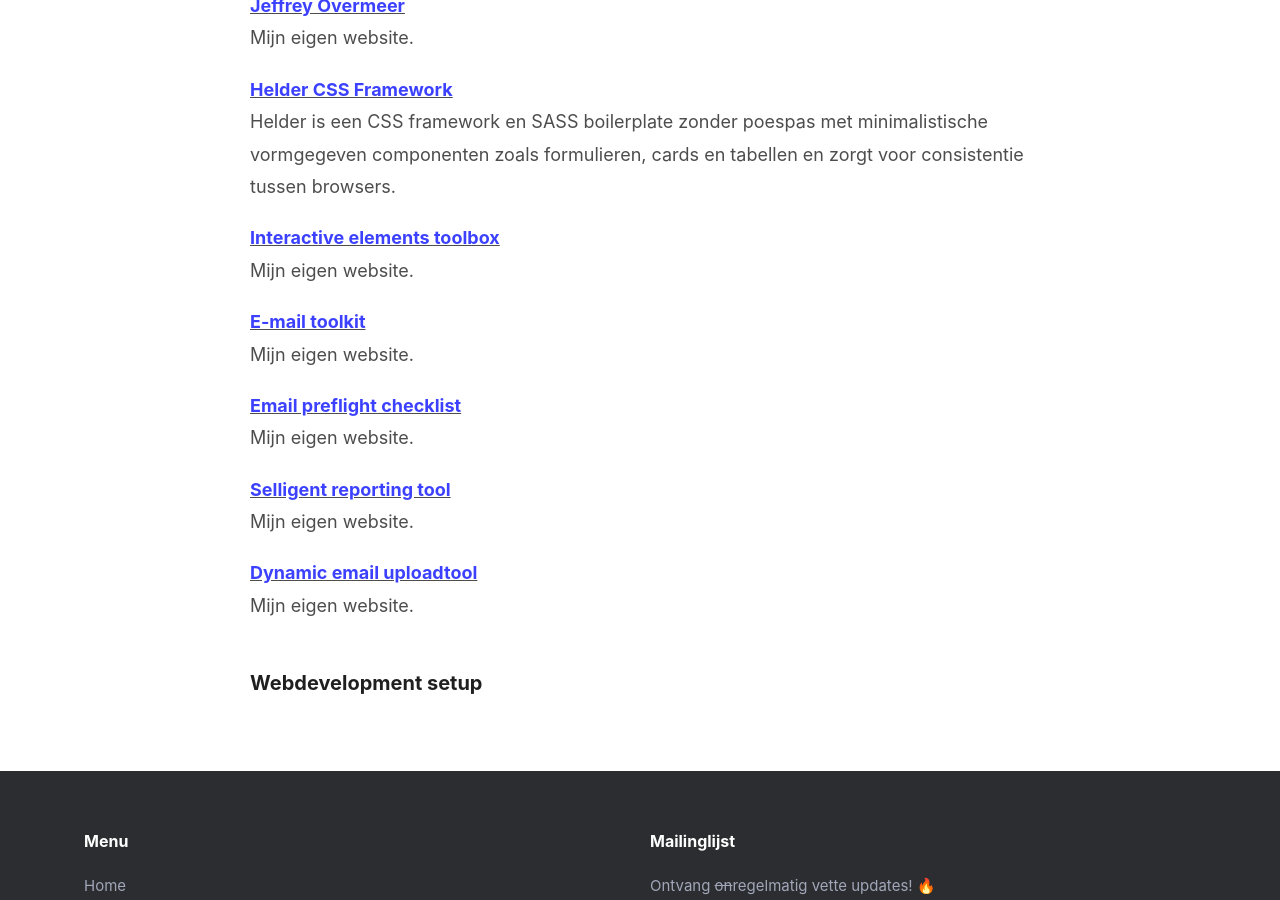
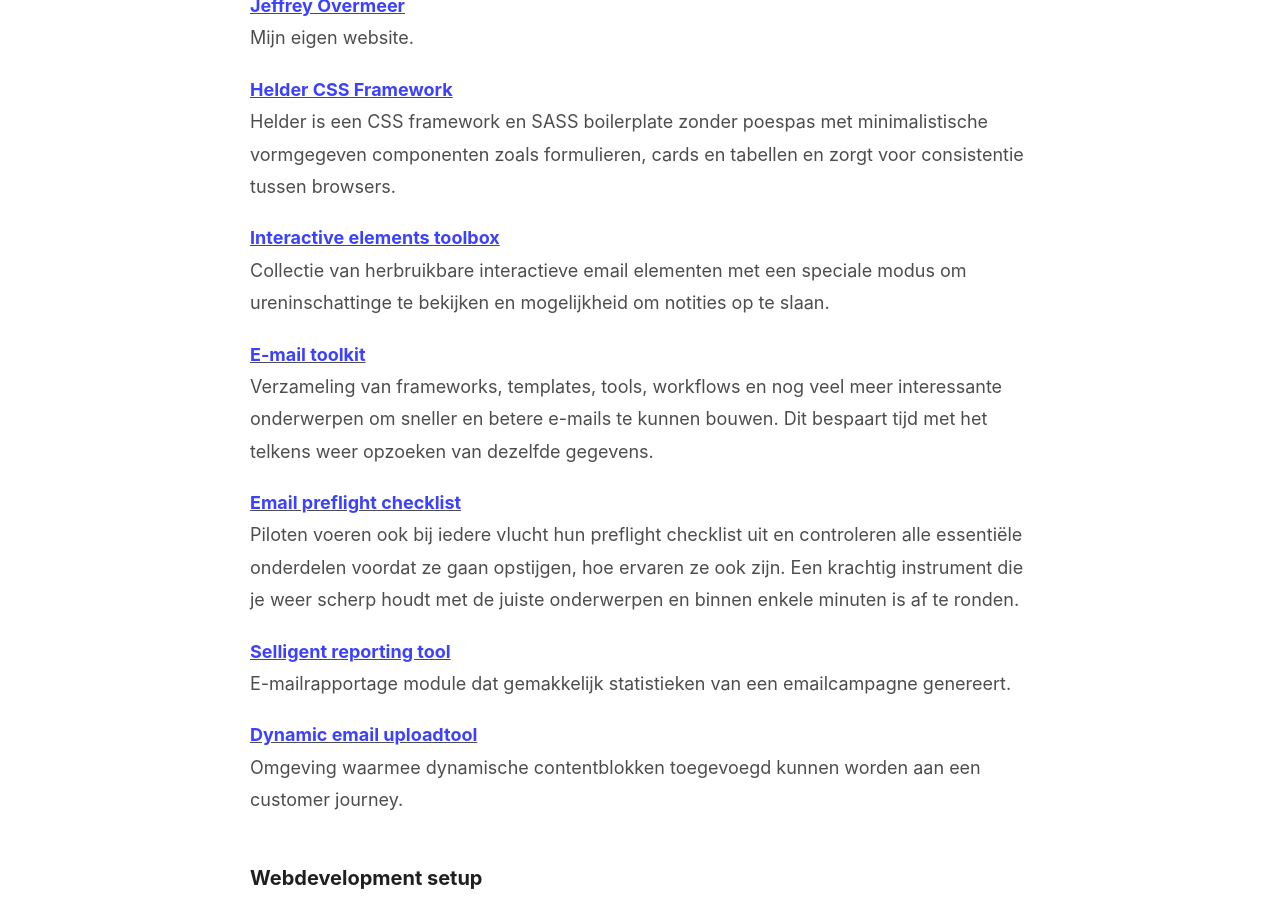
Before and after one commit to jeffrey-over/jeffrey-over.github.io, a Jekyll site: the page built from _pages/01_about.md, in a window 1280 px wide and 900 px high, scrolled down 1860 px. Built offline with Jekyll 4.4.1, drawn with Linux system fonts in a browser that asks for light colours; nearby versions of some CDN libraries; some web fonts are replaced; library files that are not in the unit come from our copies; comment, search, counter and statistics services are not loaded.

Commit message:
update projects

```diff
--- a/_includes/projects.html
+++ b/_includes/projects.html
@@ -15,23 +15,23 @@
 </dd>
 
 <dt><a href="#" target="_BLANK">Interactive elements toolbox</a></dt>
-<dd>Mijn eigen website.
+<dd>Collectie van herbruikbare interactieve email elementen met een speciale modus om ureninschattinge te bekijken en mogelijkheid om notities op te slaan.
 </dd>
 
 <dt><a href="#" target="_BLANK">E-mail toolkit</a></dt>
-<dd>Mijn eigen website.
+<dd>Verzameling van frameworks, templates, tools, workflows en nog veel meer interessante onderwerpen om sneller en betere e-mails te kunnen bouwen. Dit bespaart tijd met het telkens weer opzoeken van dezelfde gegevens.
 </dd>
 
 <dt><a href="#" target="_BLANK">Email preflight checklist</a></dt>
-<dd>Mijn eigen website.
+<dd>Piloten voeren ook bij iedere vlucht hun preflight checklist uit en controleren alle essentiële onderdelen voordat ze gaan opstijgen, hoe ervaren ze ook zijn. Een krachtig instrument die je weer scherp houdt met de juiste onderwerpen en binnen enkele minuten is af te ronden.
 </dd>
 
 <dt><a href="#" target="_BLANK">Selligent reporting tool</a></dt>
-<dd>Mijn eigen website.
+<dd>E-mailrapportage module dat gemakkelijk statistieken van een emailcampagne genereert.
 </dd>
 
 
 <dt><a href="#" target="_BLANK">Dynamic email uploadtool</a></dt>
-<dd>Mijn eigen website.
+<dd>Omgeving waarmee dynamische contentblokken toegevoegd kunnen worden aan een customer journey.
 </dd>
 </dl>
```
